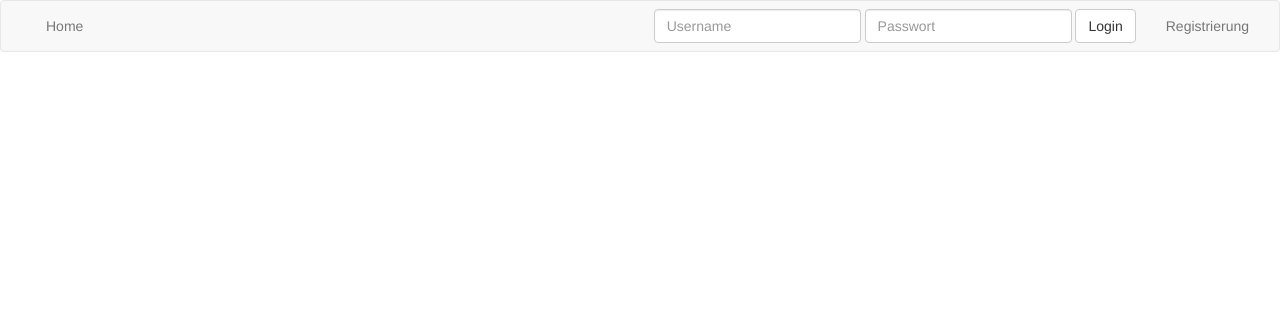
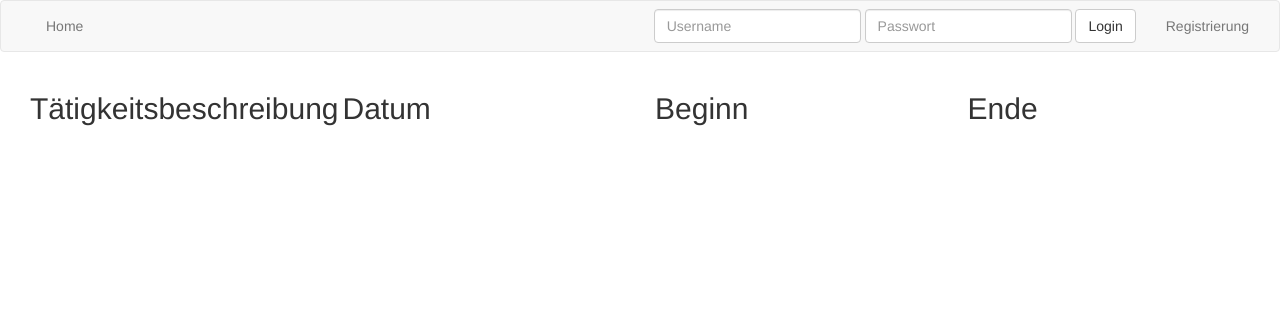
Before and after one commit to TaylanT/django-ift, a Django app: page /stundenkonto/ in a window 1280 px wide. Shown: the top 312 px of the page. Run offline with Django 3.2, Linux system fonts and the light colour scheme; data that the repository does not hold is empty; some libraries are stand-ins or nearby versions.

Commit message:
pause hinzugefügt aber funktioniert noch nicht und layout in übersicht angepasst

```diff
--- a/login/forms.py
+++ b/login/forms.py
@@ -10,7 +10,7 @@ from registration.forms import RegistrationForm
 class ZeitForm(forms.ModelForm):
 	class Meta:
 		model = ZeitErfassung
-		fields = ['beschreibung', 'start','ende','betreuer']
+		fields = ['beschreibung', 'start','ende','pause','betreuer']
 		#exclude = ('user')
 
 
--- a/login/models.py
+++ b/login/models.py
@@ -31,6 +31,7 @@ class ZeitErfassung(models.Model):
 	beschreibung=models.CharField(max_length=120)
 	start=models.DateTimeField()
 	ende=models.DateTimeField()
+	pause=models.DurationField()
 	user = models.ForeignKey(MyUser, null=True)
 	betreuer = models.ForeignKey(Betreuer, null=True)
 	dt=models.DurationField(null=True)
--- a/login/templates/base.html
+++ b/login/templates/base.html
@@ -32,13 +32,13 @@
 
 </div> -->
 
-<div class="container">
+<div class="container-fluid">
 
 
 
           <div class='row'>
 
-            <div class='col-sm-6 col-sm-offset-3'>
+            <div class='col-md-12'>
               {% block content %}
 
               {% endblock %}
--- a/stundenkonto/models.py
+++ b/stundenkonto/models.py
@@ -6,5 +6,6 @@ from django.db import models
 
 class VertragsUebersicht(models.Model):
 	Vertragsstunden=models.CharField(max_length=120)
-	Vertragsstart=models.DateField()
-	Vertragsende=models.DateField()
+	Vertragsstart=models.DateField(null=True)
+	Vertragsende=models.DateField(null=True)
+#class OffeneStunden(models.Model):
--- a/stundenkonto/templates/uebersicht.html
+++ b/stundenkonto/templates/uebersicht.html
@@ -9,14 +9,28 @@
 
 
 {% block content %}
+<div class="container-fluid">
+<div class="row">
+	<div class="center">
+  		<div class="col-md-3"><h2>Tätigkeitsbeschreibung</h2></div>
+  		<div class="col-md-3"><h2>Datum</h2></div>
+  		<div class="col-md-3"><h2>Beginn</h2></div>
+  		<div class="col-md-3"><h2>Ende</h2></div>
+  	</div>
+  </div>
+{% for eintrag in zt %}
+  <div class="row">
+  	<div class="center">
+  		<div class="col-md-3">{{ eintrag.beschreibung }}</div>
+  		<div class="col-md-3">{{ eintrag.start|date:"d.m.Y"}}</div>
+  		<div class="col-md-3">{{ eintrag.start|date:"H:i"}}</div>
+  		<div class="col-md-3">{{ eintrag.ende|date:"H:i"}}</div>
+  	</div>
+  </div>
 
-{% for eintrag in zt %}
-<ul class="list-inline">
-<li>{{ eintrag.beschreibung }}</li>
-<li>{{ eintrag.start|date:"d.m.Y H:i"}}</li>
 
-</ul>
+
 
 {% endfor %}
-
+</div>
 {% endblock %}
--- a/stundenkonto/views.py
+++ b/stundenkonto/views.py
@@ -18,7 +18,7 @@ def status(request):
 	for zeit in user_zeit:
 		summe=summe+zeit.dt
 
-
+	summe=summe.total_seconds()/3600.0
 	return render(request,'status.html',{'summe':summe})
 
 def thanks(request):
```
Also changed, not shown: login/migrations/0001_initial.py, stundenkonto/migrations/0001_initial.py.
